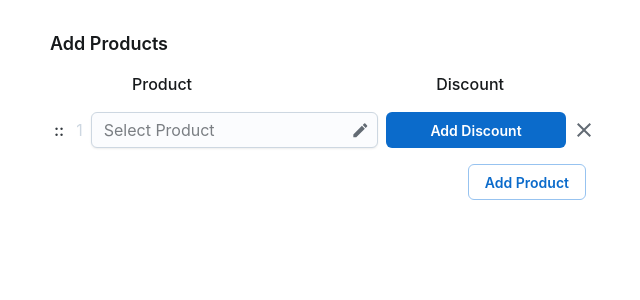
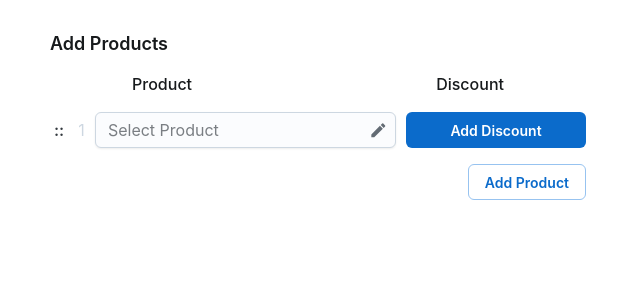
Before and after one commit to GeorginReji/monkcommerce-assignment, a React (Vite) app: page / in a window 1280 px wide. Shown: the top 300 px of the page, without its empty margins (322-962 px from the left). Built offline with nearby package versions, Linux system fonts and the light colour scheme.

Commit message:
delete button conditional renderring

```diff
--- a/src/App.tsx
+++ b/src/App.tsx
@@ -100,6 +100,7 @@ export const AddProducts = () => {
 				<Grid key={key} sx={{ marginBottom: 1 }}>
 					<ProductItem
 						productIndex={key}
+						productMap={productMap}
 						index={index}
 						item={item}
 						setProductModelVisible={setProductModelVisible}
@@ -134,6 +135,7 @@ export const AddProducts = () => {
 
 interface ProductItemProps {
 	productIndex: number;
+	productMap: Map<number, Product>;
 	index: number;
 	item: Product;
 	setProductModelVisible?: React.Dispatch<React.SetStateAction<boolean>>;
@@ -146,6 +148,7 @@ interface ProductItemProps {
 
 const ProductItem: React.FC<ProductItemProps> = ({
 	productIndex,
+	productMap,
 	index,
 	item,
 	setProductModelVisible,
@@ -215,9 +218,11 @@ const ProductItem: React.FC<ProductItemProps> = ({
 							Add Discount
 						</Button>
 					)}
-					<IconButton onClick={() => removeFromProductMap(index)}>
-						<ClearIcon />
-					</IconButton>
+					{Array.from(productMap).length > 1 && (
+						<IconButton onClick={() => removeFromProductMap(index)}>
+							<ClearIcon />
+						</IconButton>
+					)}
 				</Grid>
 			</Grid>
 			{item.variants?.length > 0 && (
```
